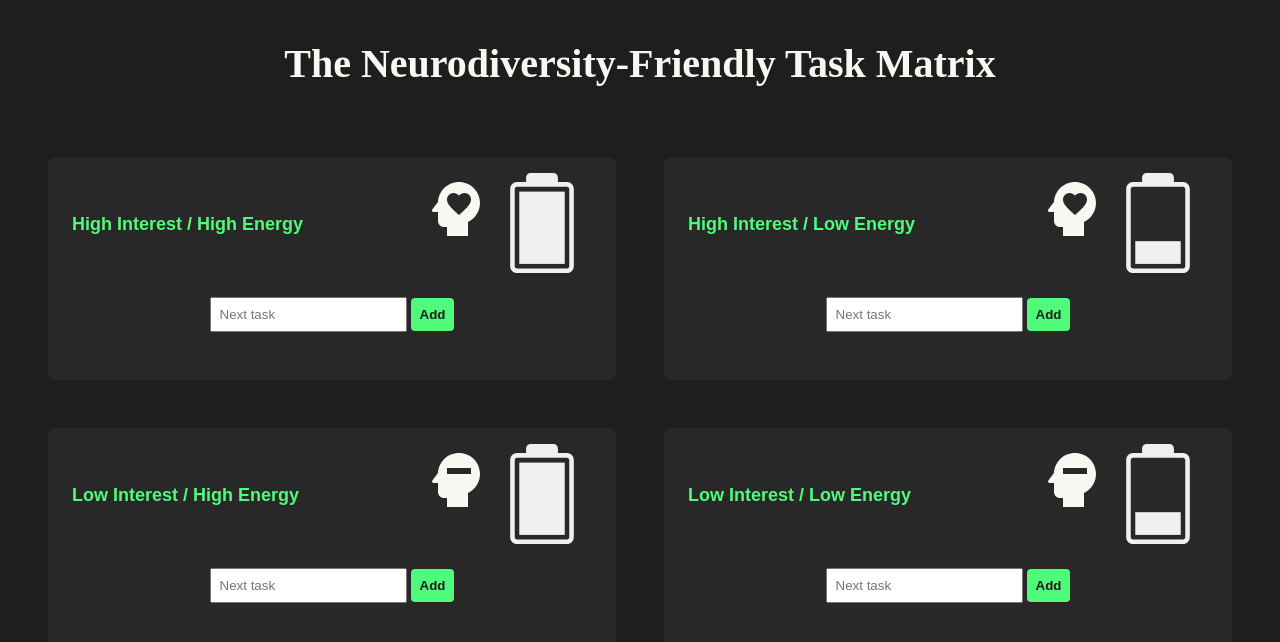
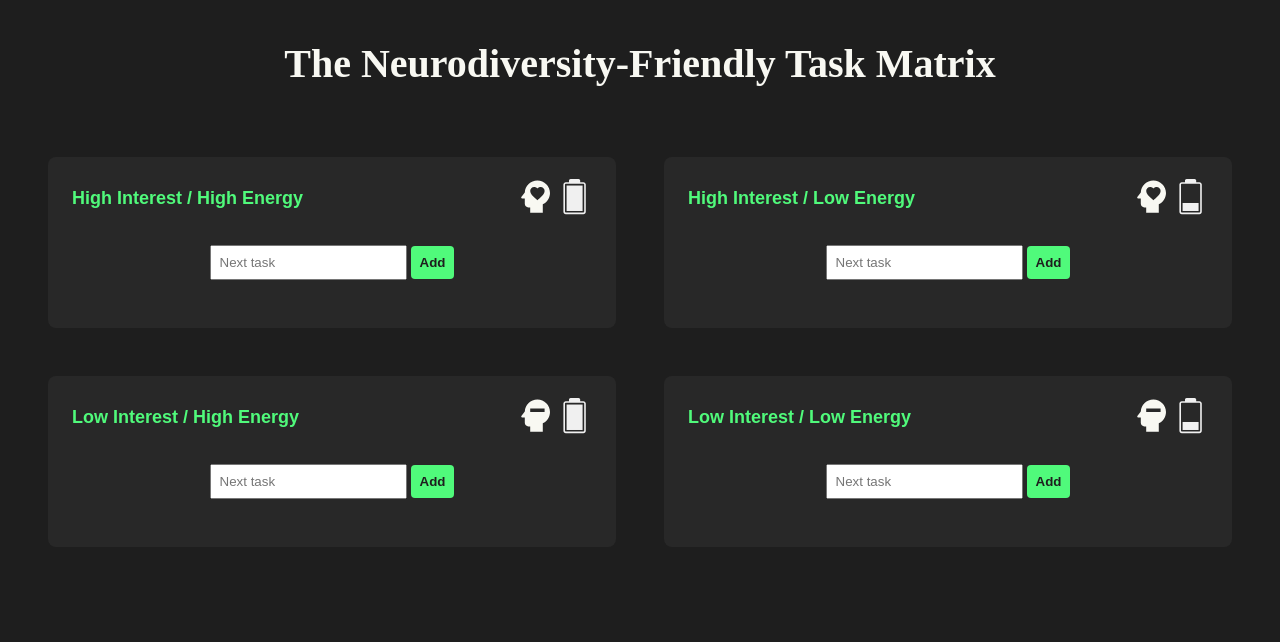
Before and after one commit to katiemhughes/neurodiversity-friendly-eisenhower-matrix, a React (Create React App) app: page / in a window 1280 px wide. Shown: the top 642 px of the page. Built offline with nearby package versions, Linux system fonts and the light colour scheme; a web font is replaced by a local one.

Commit message:
Add more scss fixes

```diff
--- a/src/components/MatrixItems/_matrix-items.scss
+++ b/src/components/MatrixItems/_matrix-items.scss
@@ -42,6 +42,8 @@
   &__icon {
     &--battery {
       display: block;
+      height: 2.7rem;
+      width: 2.2rem;
     }
 
     &--tick {
--- a/src/components/MatrixQuadrant/MatrixQuadrant.tsx
+++ b/src/components/MatrixQuadrant/MatrixQuadrant.tsx
@@ -97,7 +97,7 @@ const MatrixQuadrant: React.FC<MatrixQuadrantProps> = ({
                 title={replaceQuadrantKeyWithTitle(quadrantKey)
                   .split('/')[0]
                   .trim()}
-                size={3}
+                size={1.8}
               />
               {replaceQuadrantKeyWithBatteryIcon(quadrantKey)}
             </div>
--- a/src/components/MatrixQuadrant/_matrix-quadrant.scss
+++ b/src/components/MatrixQuadrant/_matrix-quadrant.scss
@@ -28,5 +28,6 @@
 
   &__icons {
     display: flex;
+    align-items: center;
   }
 }
```
Also changed, not shown: src/icons/FullBattery.svg, src/icons/LowBattery.svg.
